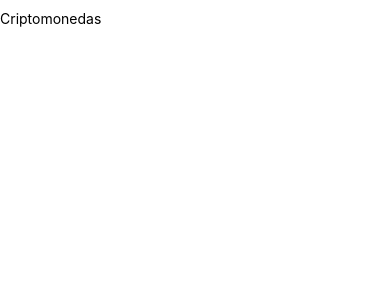
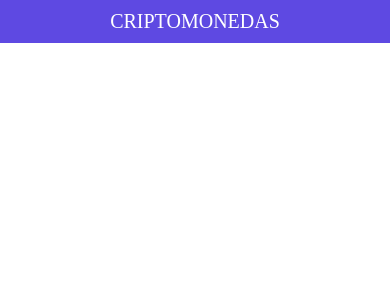
Before and after one commit to TheCodeMonsters/RN-criptomonedas, a React Native app: screen / in a window 390 px wide. Shown: the top 300 px of the page. Built offline with nearby package versions, Linux system fonts and the light colour scheme.

Commit message:
Terminando el header

```diff
--- a/components/Header.js
+++ b/components/Header.js
@@ -4,9 +4,17 @@ import {Platform, StyleSheet, Text} from 'react-native';
 const Header = () => <Text style={styles.encabezado}>Criptomonedas</Text>;
 
 const styles = StyleSheet.create({
-    encabezado: {
-        paddingTop: Platform.OS === 'ios' ? 50 : 10,
-    },
+  encabezado: {
+    paddingTop: Platform.OS === 'ios' ? 50 : 10,
+    fontFamily: 'Lato-Black',
+    backgroundColor: '#5E49E2',
+    paddingBottom: 10,
+    textAlign: 'center',
+    textTransform: 'uppercase',
+    fontSize: 20,
+    color: '#fff',
+    marginBottom: 30,
+  },
 });
 
 export default Header;
```
Also changed, not shown: App.js (+6 -6 lines), react-native.config.js (added, +7 -0 lines).
